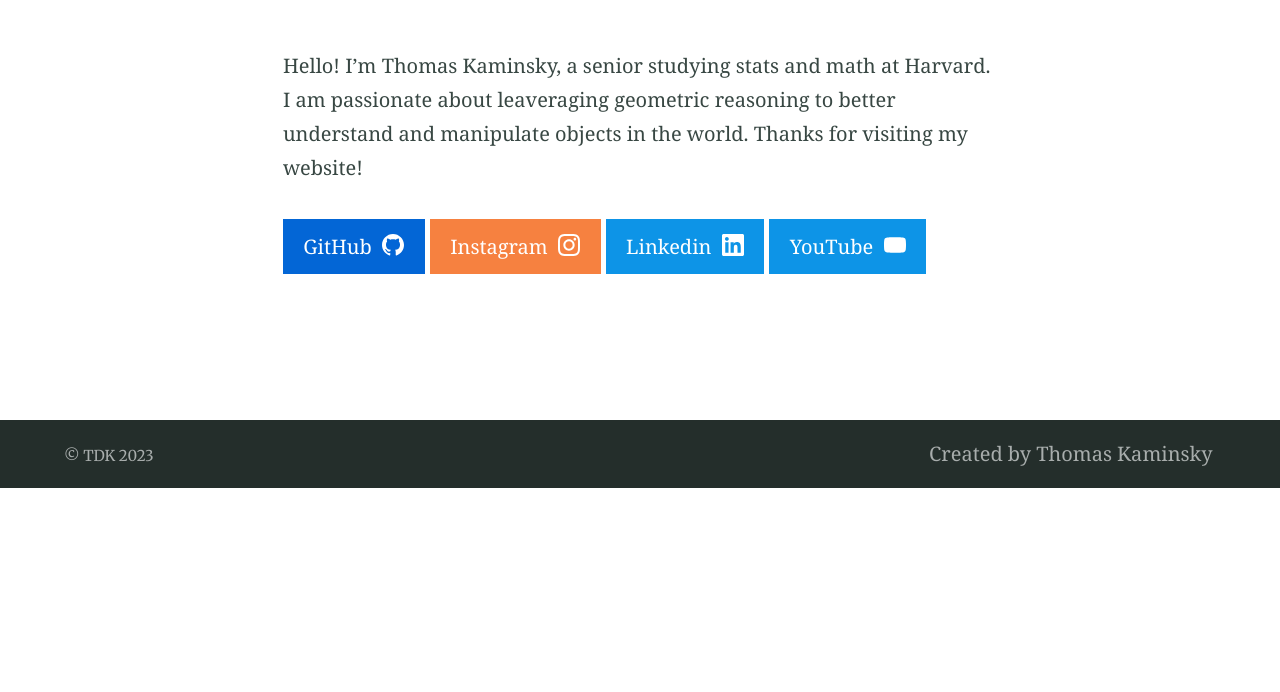
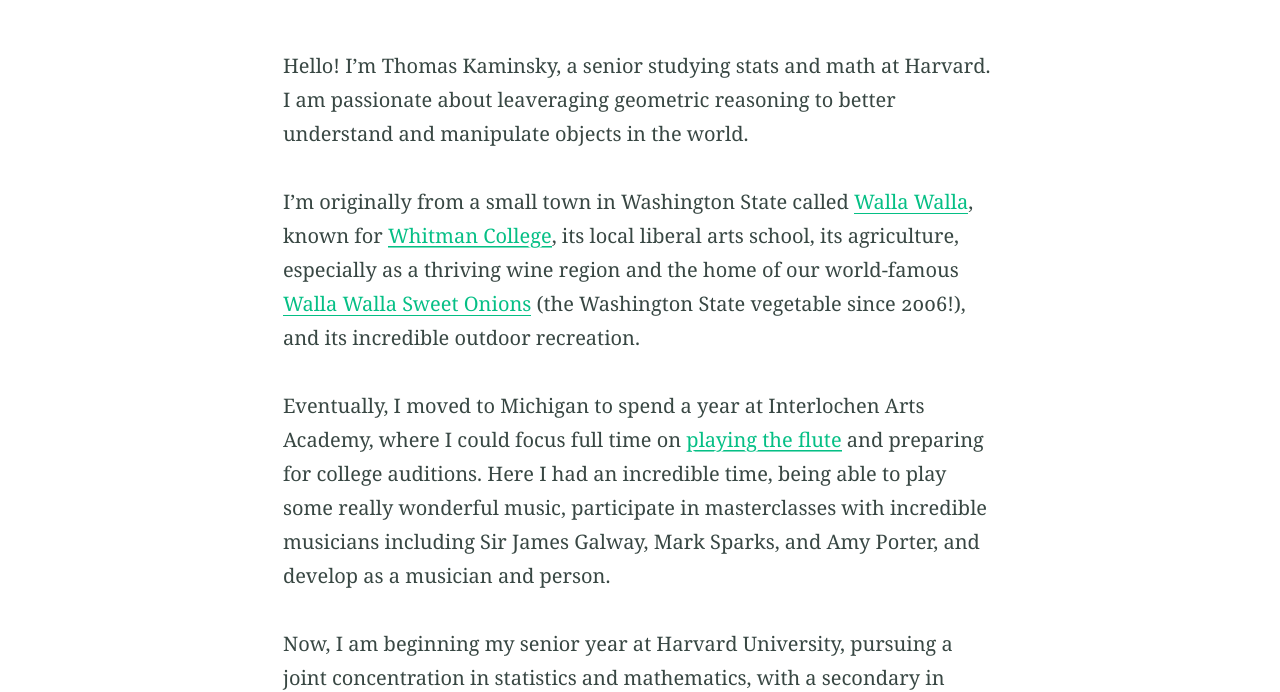
Before and after one commit to tkaminsky/tkaminsky.github.io, a Jekyll site: the page built from index.md, in a window 1280 px wide and 900 px high, scrolled down 204 px, cut to the strip 208-900 px from the top of the window. Built offline with Jekyll 4.4.1, drawn with Linux system fonts in a browser that asks for light colours; before the commit the page ends 900 px from its top, so only the background shows below that; some of the changed text lies outside the part shown.

Commit message:
Update index.md

```diff
--- a/index.md
+++ b/index.md
@@ -8,6 +8,16 @@ feature_image: /cover_im.jpeg
 excerpt: "Hello! I'm Thomas Kaminsky, a senior studying stats and math at Harvard. I am passionate about leaveraging geometric reasoning to better understand and manipulate objects in the world. Thanks for visiting my website!"
 ---
 
-Hello! I'm Thomas Kaminsky, a senior studying stats and math at Harvard. I am passionate about leaveraging geometric reasoning to better understand and manipulate objects in the world. Thanks for visiting my website!
+Hello! I'm Thomas Kaminsky, a senior studying stats and math at Harvard. I am passionate about leaveraging geometric reasoning to better understand and manipulate objects in the world.
+
+I'm originally from a small town in Washington State called [Walla Walla]("https://en.wikipedia.org/wiki/Walla_Walla,_Washington"), known for [Whitman College]("https://www.whitman.edu/"), its local liberal arts school, its agriculture, especially as a thriving wine region and the home of our world-famous [Walla Walla Sweet Onions]("https://www.sweetonions.org/") (the Washington State vegetable since 2006!), and its incredible outdoor recreation.
+
+Eventually, I moved to Michigan to spend a year at Interlochen Arts Academy, where I could focus full time on [playing the flute]("https://www.youtube.com/watch?v=CnO_wST6QxM") and preparing for college auditions. Here I had an incredible time, being able to play some really wonderful music, participate in masterclasses with incredible musicians including Sir James Galway, Mark Sparks, and Amy Porter, and develop as a musician and person.
+
+Now, I am beginning my senior year at Harvard University, pursuing a joint concentration in statistics and mathematics, with a secondary in computer science. In my spare time, I play music, participate in the arts scene at Harvard, and love hiking, camping and the outdoors.
+
+At the moment, I am working on research projects with Professor Karthik Desingh at the University of Minnesota's Robotics: Perception and Manipulation (RPM) Lab and with Professors Dieter Fox and Joshua R. Smith at the Robotics and State Estimation Lab (RSE-Lab), working on the second year of the Amazon Picking Challenge.
+
+Thank you so much for visiting my website!
 
 {% include button.html text="GitHub" icon="github" link="https://github.com/tkaminsky" color="#0366d6" %} {% include button.html text="Instagram" link="https://www.instagram.com/tommy.kamin/" icon="instagram" color="#f68140" %} {% include button.html text="Linkedin" icon="linkedin" link="https://www.linkedin.com/in/thomas-kaminsky/" color="#0d94e7" %} {% include button.html text="YouTube" icon="youtube" link="https://www.youtube.com/@thomaskaminsky2930" color="#0d94e7" %}
```
